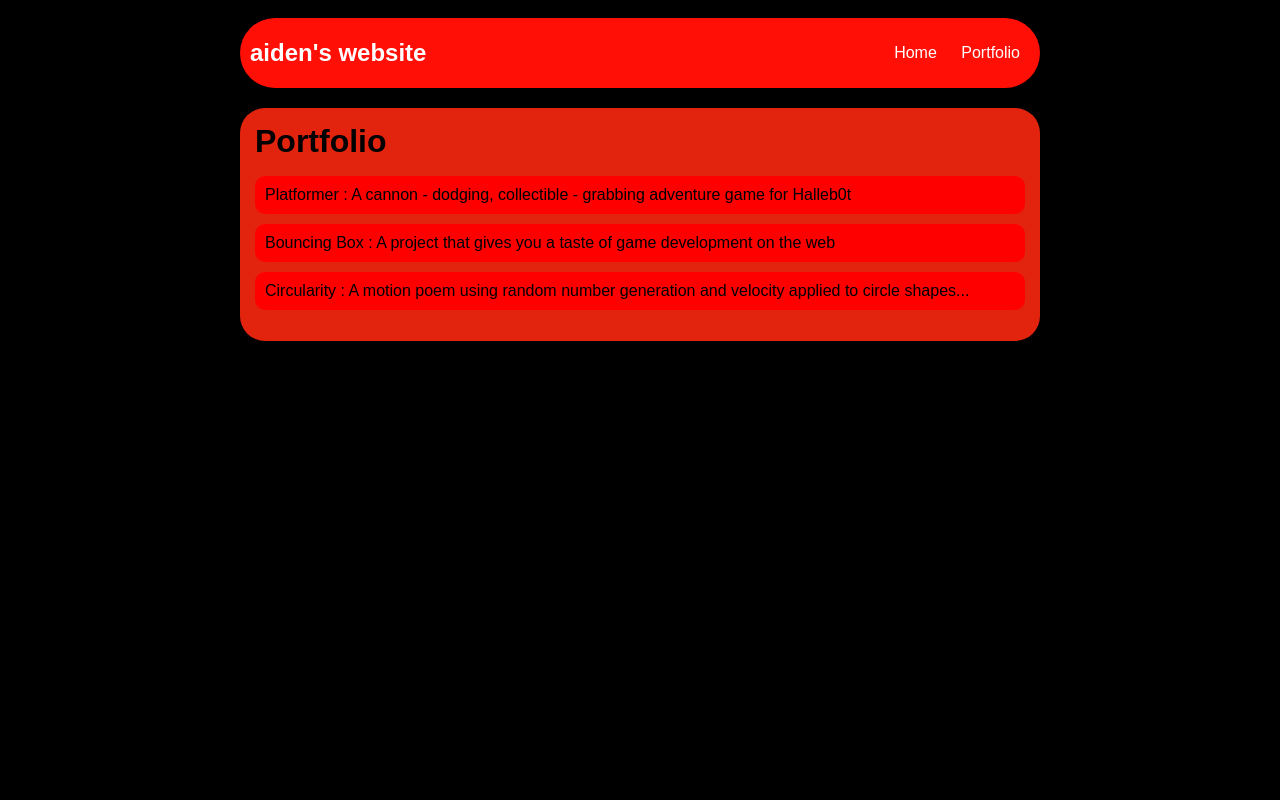
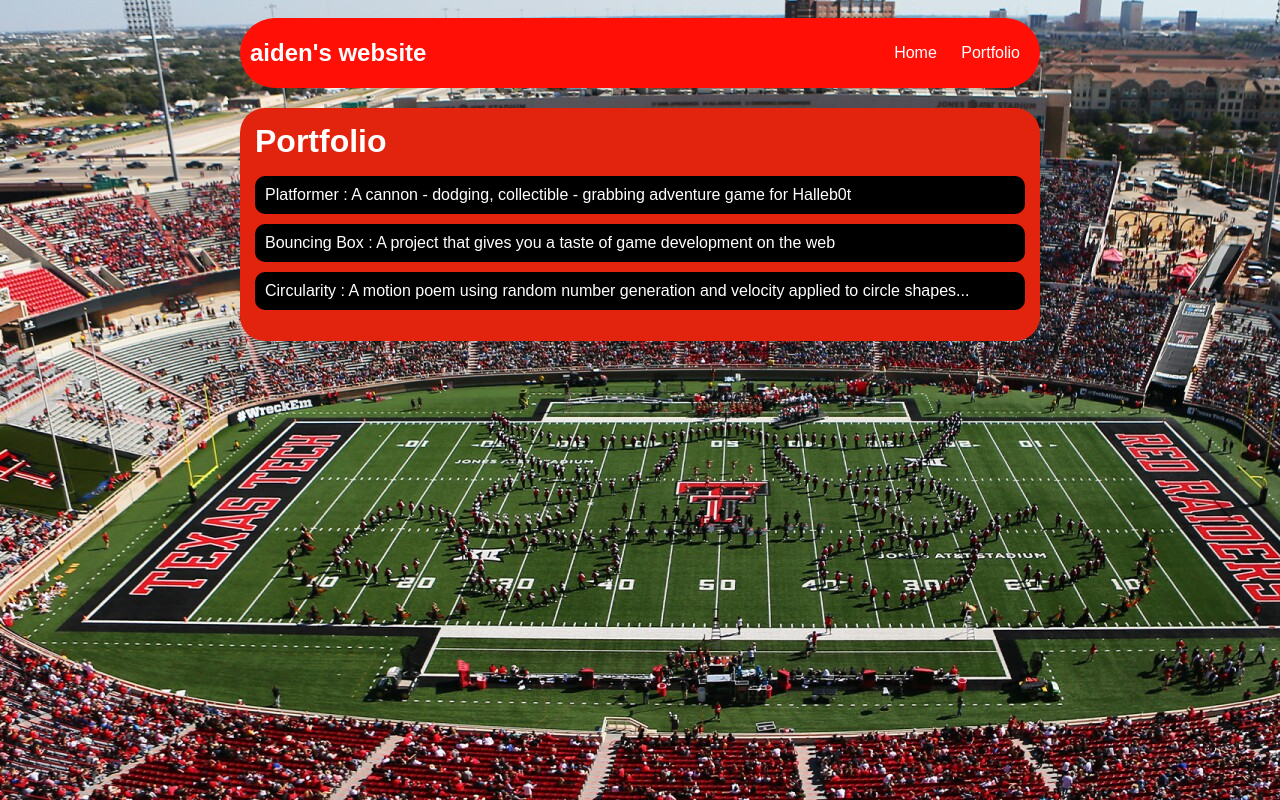
Before and after one commit to AidenMayeauxAPM/AidenMayeauxAPM.github.io, a plain HTML site: page portfolio.html in a window 1280 px wide. Drawn offline with Linux system fonts and the light colour scheme.

Commit message:
add projects to repository

```diff
--- a/style.css
+++ b/style.css
@@ -3,6 +3,7 @@ body {
     color: rgb(255, 255, 255);
     padding: 10px;
     font-family: arial;
+    background-image: URL(images/Texas\ tech\ stadium.jpeg);
 }
 #all-contents {
   max-width: 800px;
@@ -57,34 +58,39 @@ main {
 
 /* portfolio styles */
 #interests {
-    border: 4px rgb(0, 0, 0) ridge;
+    border: 10px rgb(255, 255, 255) ridge;
     padding: 8px;
+    border-radius: 20px;
 }
 h2, h3 {
     margin: 0px;
 }
          /* portfolio styles */
          .content h1 {
-            color: black;
+            color: white;
         }
 
         #portfolio {
             list-style-type: none;
             padding-left: 0;
+            color: white
         }
 
         #portfolio li {
-            background: #ff0000;
+            background: #000000;
             padding: 10px;
             border-radius: 10px;
             margin-bottom: 10px;
+            color:white
         }
 
         #portfolio li:hover {
-            background: #eee;
+            background: rgb(226, 35, 14) ;
+
         }
 
         #portfolio a {
             text-decoration: none;
-            color: #000000;
+            color: #ffffff;
+
         }
```
Also changed, not shown: images/Texas tech stadium 2.jpg (added), images/Texas tech stadium.jpeg (added).
